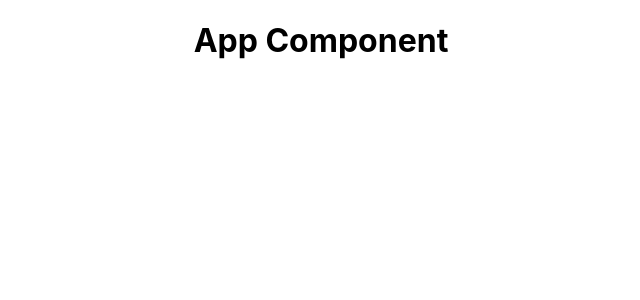
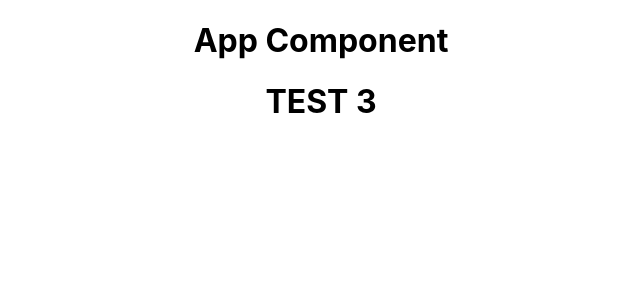
Before and after one commit to KJWXY/test, a React (Create React App) app: page / in a window 1280 px wide. Shown: the top 300 px of the page, without its empty margins (319-959 px from the left). Built offline with nearby package versions, Linux system fonts and the light colour scheme.

Commit message:
Test changes

```diff
--- a/src/App.js
+++ b/src/App.js
@@ -1,14 +1,17 @@
 import './App.css';
 
 function App() {
+const test = 'TEST'
+const number = 3
+
   return (
     <div className="App">
       <div className="content">
-        <h1> App Component</h1>
+        <h1>App Component</h1>
+        <h1>{test} {number}</h1>
       </div>
     </div>
   );
 }
 
 export default App;
-/*test comment #2*/
```
